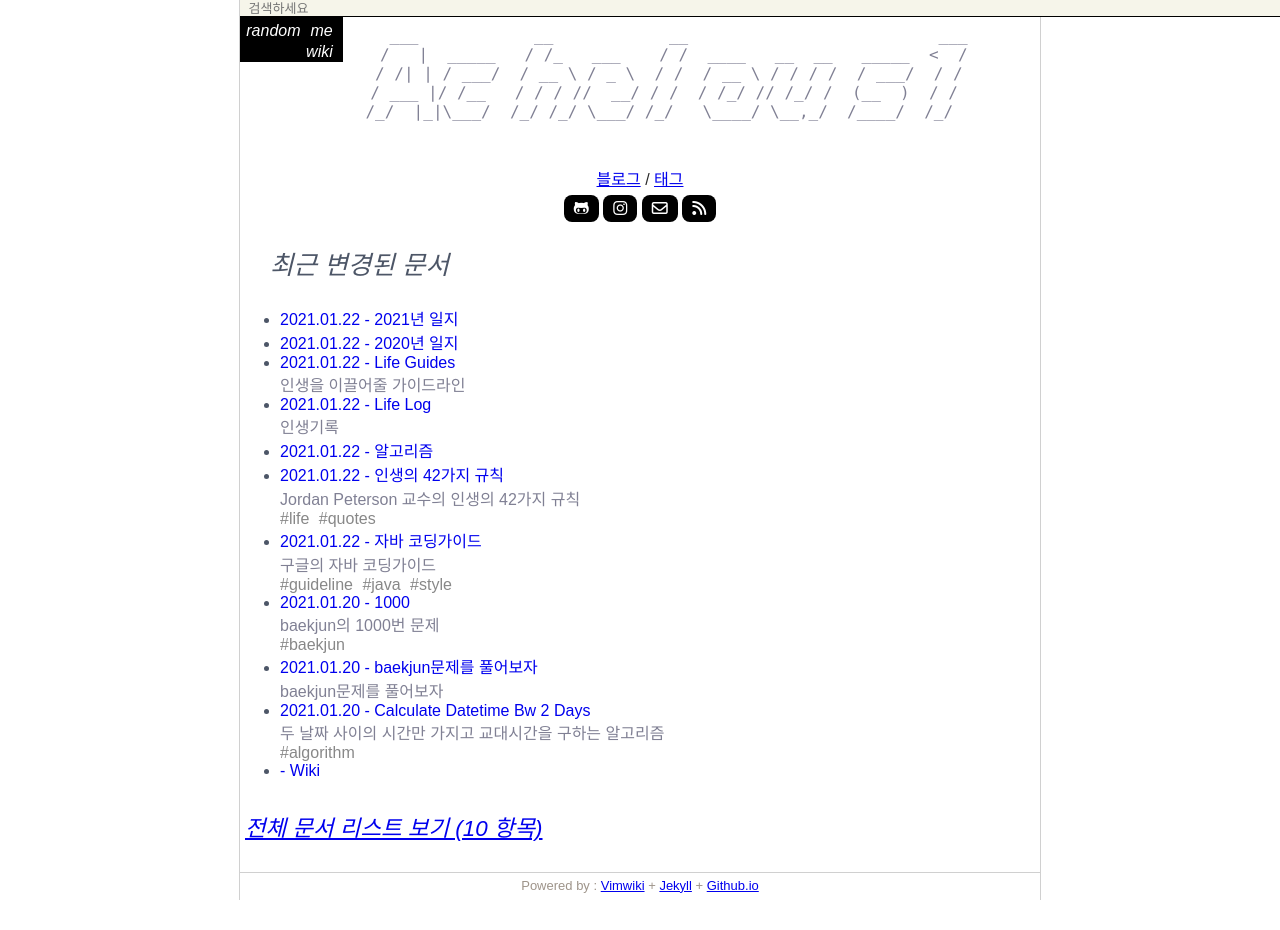
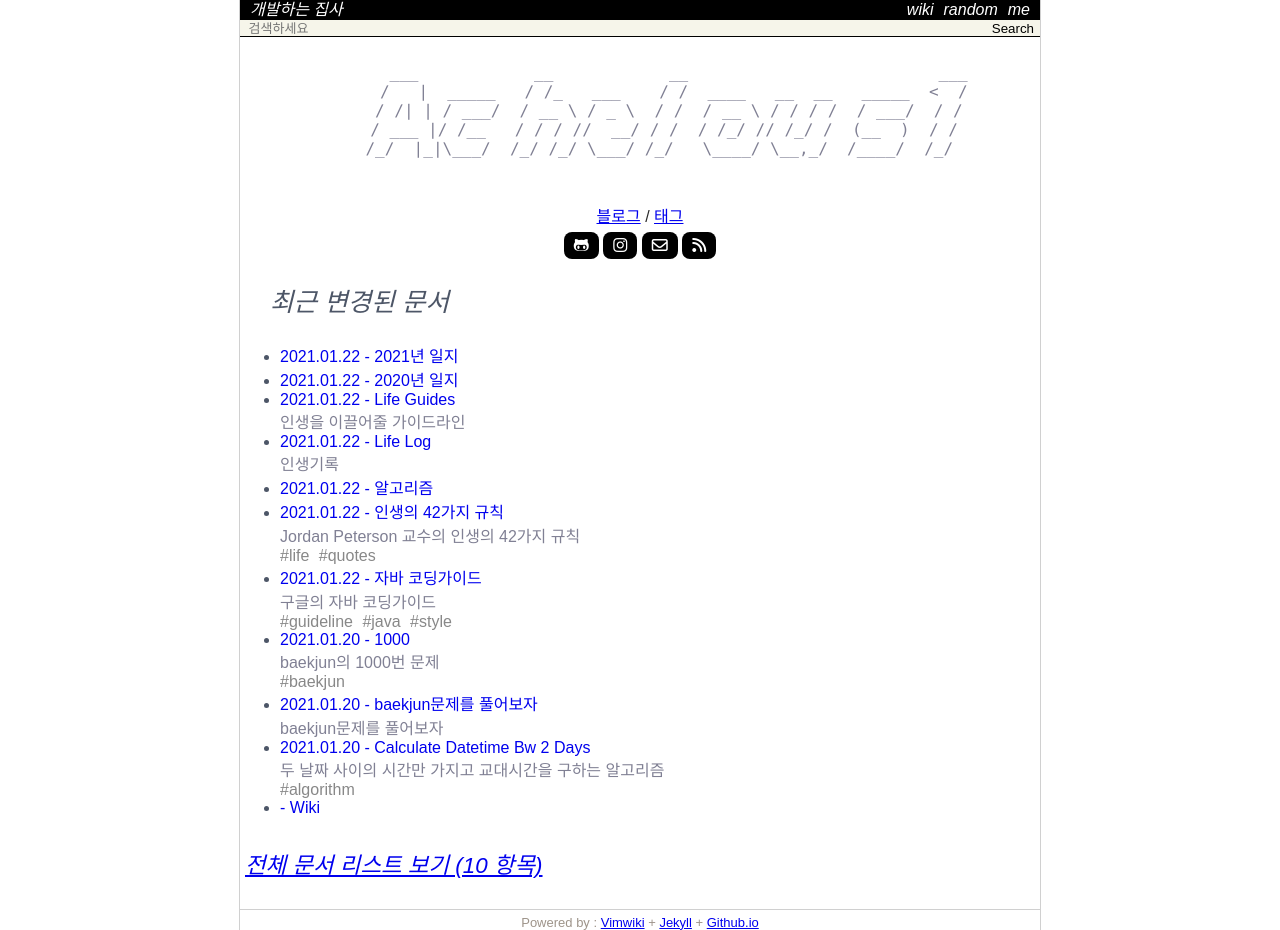
Before and after one commit to Achelous1/achelous1.github.io, a Jekyll site: the page built from index.html, in a window 1280 px wide. Built offline with Jekyll 4.4.1, drawn with Linux system fonts in a browser that asks for light colours; nearby versions of some CDN libraries; some web fonts are replaced; before the commit the page ends 900 px from its top, so only the background shows below that.

Commit message:
MODIFIED to fixed header

```diff
--- a/_sass/_layout.scss
+++ b/_sass/_layout.scss
@@ -8,7 +8,7 @@
 
 @media (min-width: 800px) {
   body {
-    width: 800px;
+    width: $base-page-width;
     margin: auto;
     border-left: 1px solid #d0d0d0;
     border-right: 1px solid #d0d0d0;
@@ -29,7 +29,8 @@
 
 .header {
     background-color: $theme-color;
-    position: absolute;
+    position: fixed;
+    width: $base-page-width;
     top: 0;
 
     &:after {
@@ -66,7 +67,7 @@
 }
 
 .post {
-    margin-top: 37;
+    margin-top: 37px;
     overflow-x: auto;
     padding: 5px;
 
@@ -194,9 +195,9 @@
 
 div.search {
     background-color: #f6f5ea;
-    width: 100%;
-    position: absolute;
-    top: 20;
+    position: fixed;
+    width: $base-page-width;
+    margin-top: 20px;
     border-bottom: 1px solid $theme-color;
     line-height: 1;
 }
@@ -258,5 +259,5 @@
 }
 
 .home {
-    margin-top: 37;
+    margin-top: 37px;
 }
--- a/css/main.scss
+++ b/css/main.scss
@@ -10,6 +10,7 @@
 $forth-font-color : #808094;
 $small-font-size   : $default-font-size * 0.8;
 $base-line-height  : 1.5;
+$base-page-width : 800px;
 
 $coding-font: Consolas, "Courier New", Courier;
 $default-font: 'D2Coding ligature';
```
